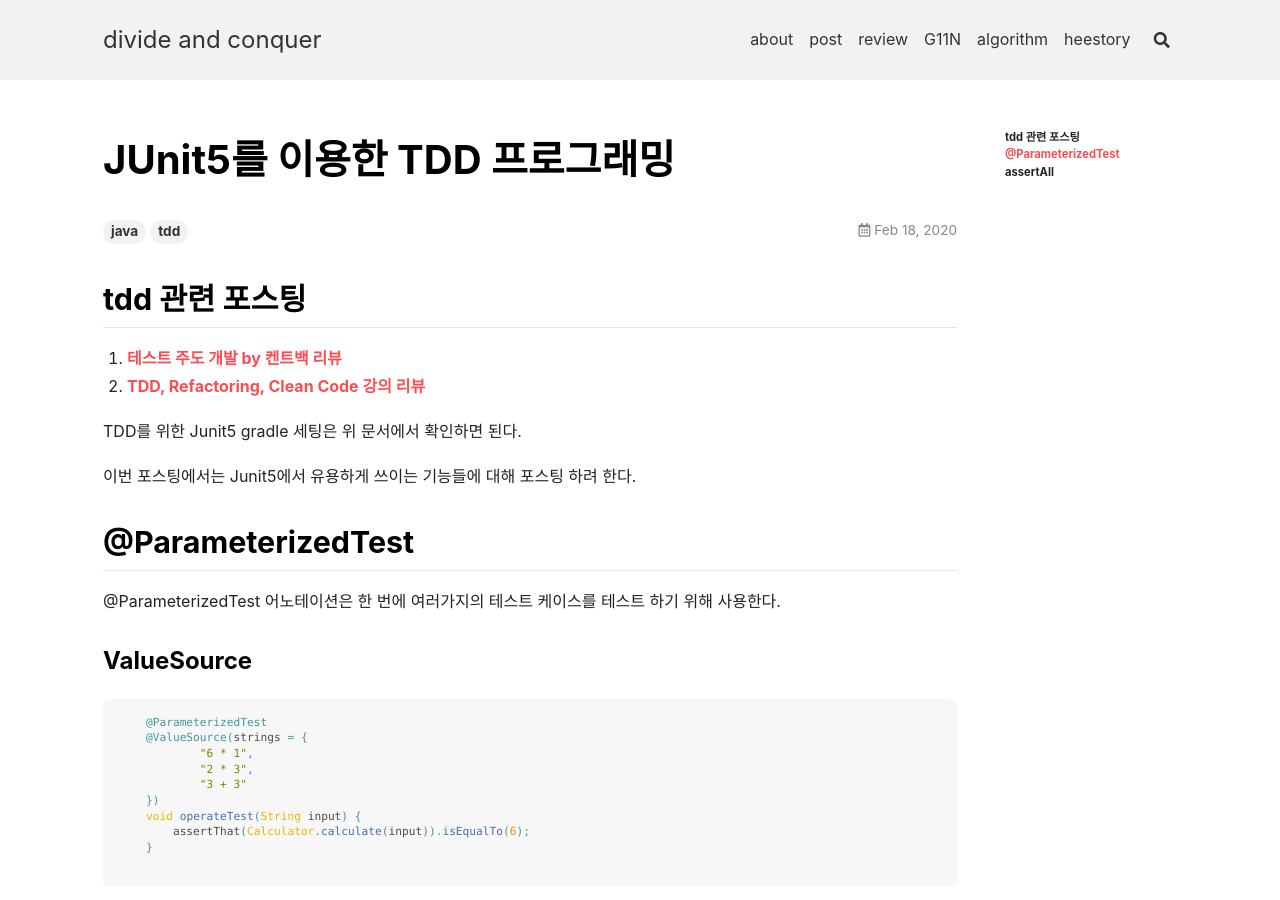
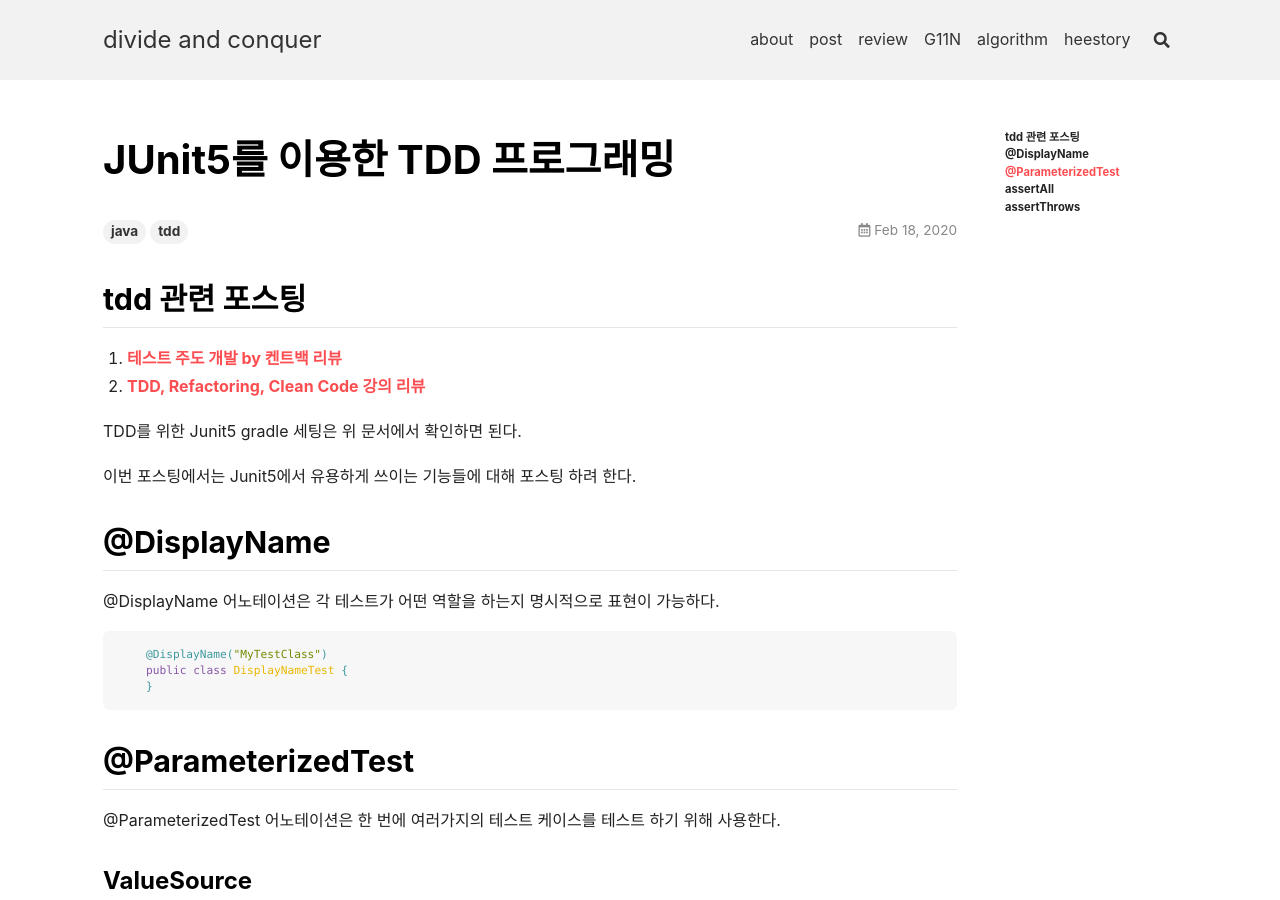
Before and after one commit to naheenosaur/naheenosaur.github.io, a Jekyll site: the page built from _posts/2020-02-18-junit5.md, in a window 1280 px wide and 900 px high. Built offline with Jekyll 4.4.1, drawn with Linux system fonts in a browser that asks for light colours; nearby versions of some CDN libraries; some of the changed text lies outside the part shown.

Commit message:
Junit5를 이용한 TDD 프로그래밍 추가

````diff
--- a/_posts/2020-02-18-junit5.md
+++ b/_posts/2020-02-18-junit5.md
@@ -12,6 +13,15 @@ tags: [java, tdd]
 TDD를 위한 Junit5 gradle 세팅은 위 문서에서 확인하면 된다.
 
 이번 포스팅에서는 Junit5에서 유용하게 쓰이는 기능들에 대해 포스팅 하려 한다.
+
+## @DisplayName
+@DisplayName 어노테이션은 각 테스트가 어떤 역할을 하는지 명시적으로 표현이 가능하다.
+```java
+    @DisplayName("MyTestClass")
+    public class DisplayNameTest {
+    }
+```
+
 
 ## @ParameterizedTest
 @ParameterizedTest 어노테이션은 한 번에 여러가지의 테스트 케이스를 테스트 하기 위해 사용한다.
@@ -58,3 +68,12 @@ assertAll는 모든 테스트 코드가 pass일 경우 pass한다.
         );
     }
 ```
+## assertThrows
+테스트 중 특정한 Exception이 발생하는 지 확인할 때 사용할 수 있다.
+
+```java
+    @Test
+    void checkAll() {
+        assertThrows(RuntimeException.class, () -> Program.run());
+    }
+```
````
Also changed, not shown: other parts of _posts/2020-02-18-junit5.md (+1 -0 lines).
